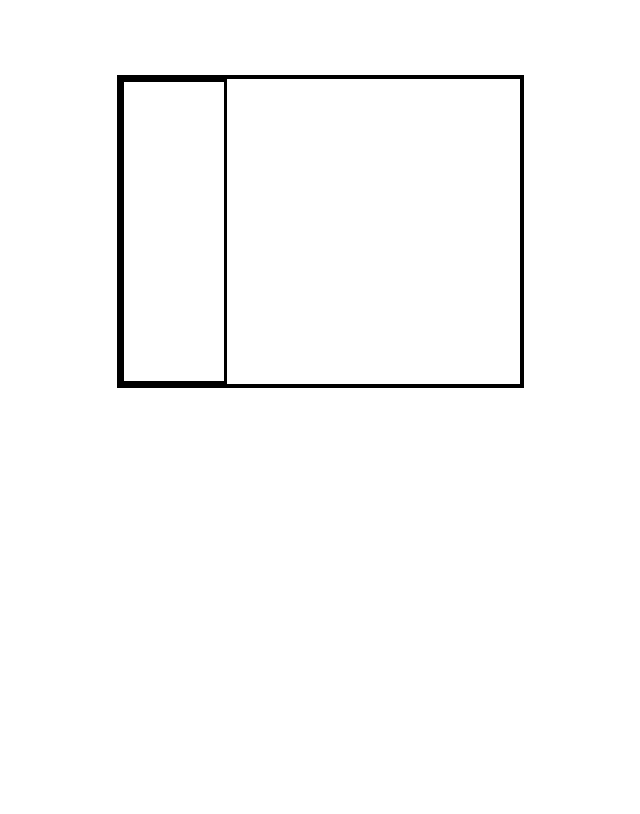
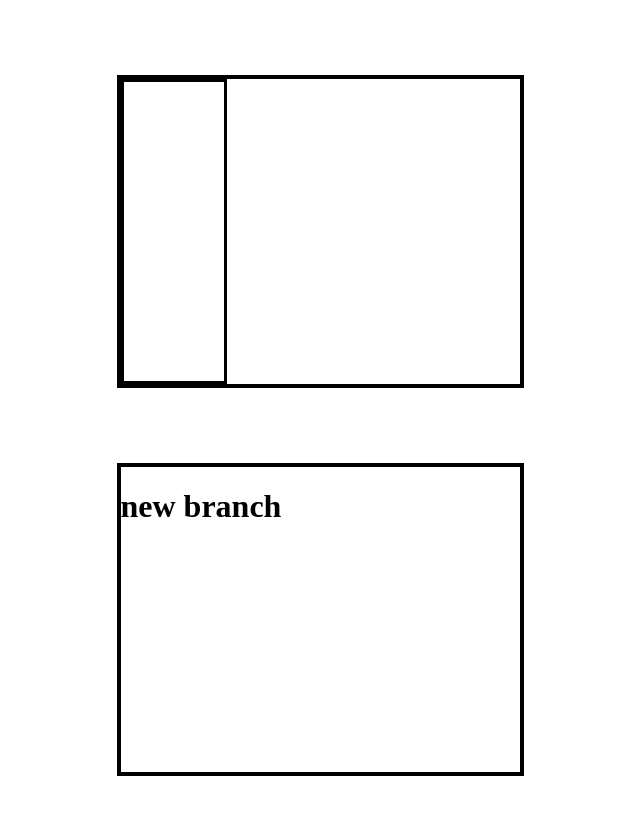
Before and after one commit to murodjon69/uy-ishi1, a plain HTML site: page index.html in a window 1280 px wide. Shown: the whole page, without its empty margins (320-960 px from the left). Drawn offline with Linux system fonts and the light colour scheme.

Commit message:
new branch

```diff
--- a/index.html
+++ b/index.html
@@ -18,5 +18,12 @@
         </div>
       </div>
   </div>
+  <div class="main">
+    <div class="container">
+      <div class="main__itm">
+        <h1>new branch</h1>
+      </div>
+    </div>
+  </div>
 </body>
 </html>
```
